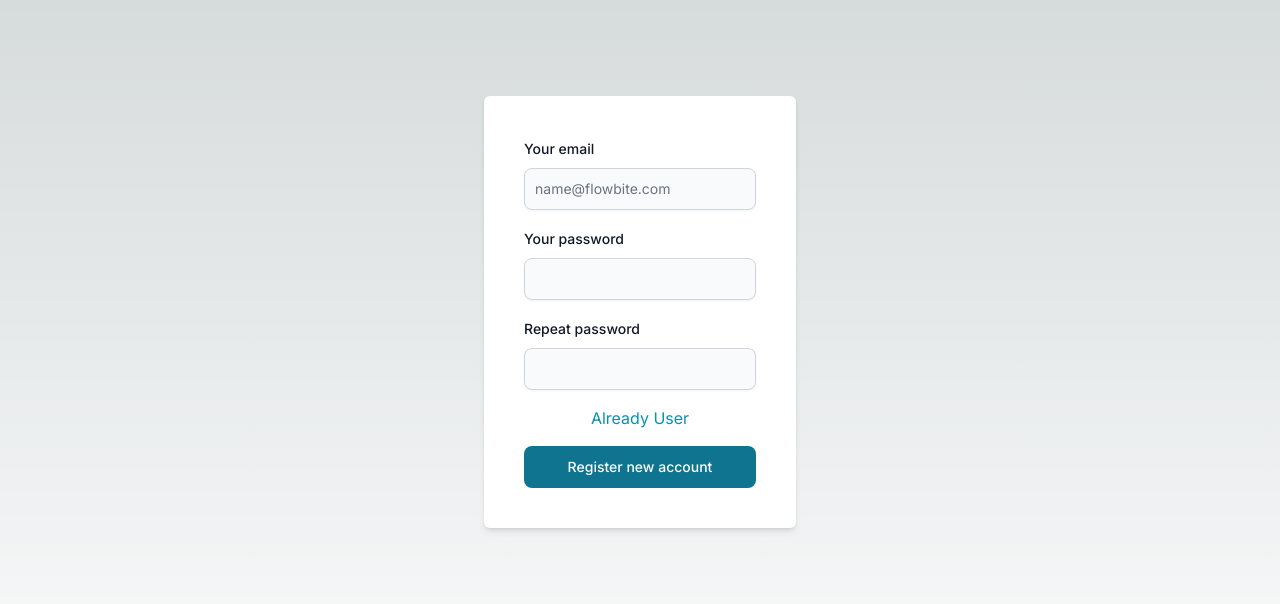
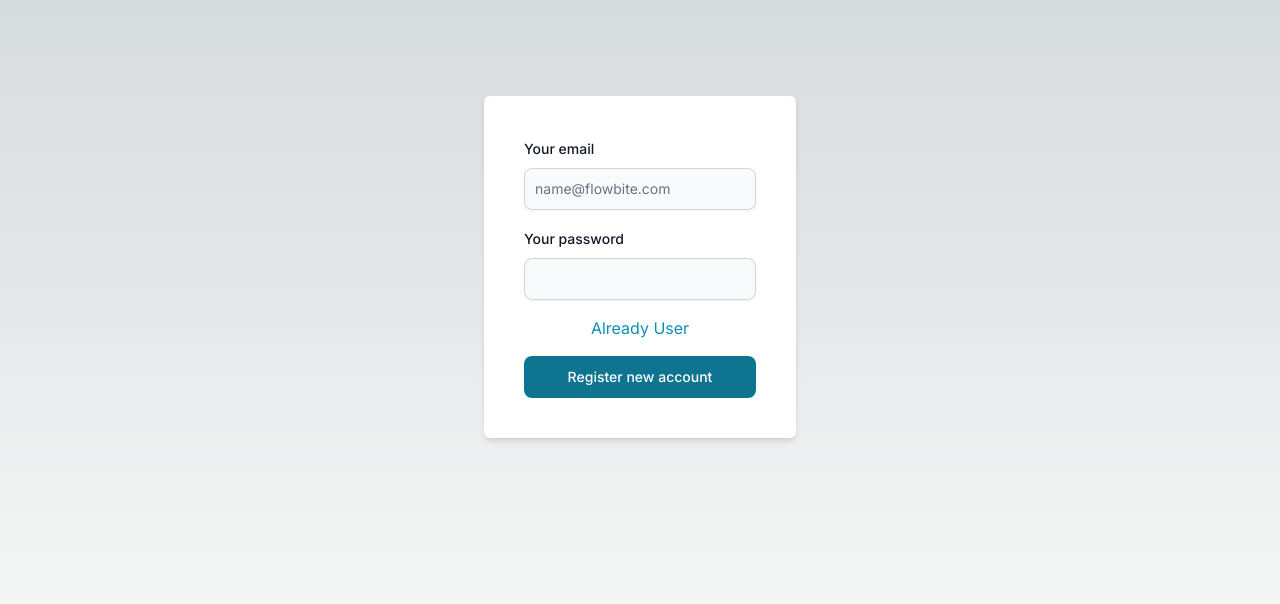
Before and after one commit to usman313/Next-ToDo-Auth-PostGres, a Next.js app: page /sign-up in a window 1280 px wide. Shown: the top 604 px of the page. Built offline with nearby package versions, Linux system fonts and the light colour scheme.

Commit message:
cotinue from mapping tasks

```diff
--- a/package.json
+++ b/package.json
@@ -17,7 +17,8 @@
     "next-auth": "^4.23.2",
     "react": "^18",
     "react-dom": "^18",
-    "react-spinners": "^0.13.8"
+    "react-spinners": "^0.13.8",
+    "react-toastify": "^9.1.3"
   },
   "devDependencies": {
     "autoprefixer": "^10",
--- a/src/app/(auth)/sign-up/page.jsx
+++ b/src/app/(auth)/sign-up/page.jsx
@@ -1,11 +1,36 @@
 'use client'
 
+import { Toaster } from '@/components';
 import { Button, Checkbox, Label, TextInput } from 'flowbite-react';
 import Link from 'next/link';
+import { useRouter } from 'next/navigation';
+import { useState } from 'react';
 
 function SignUp() {
+    const [email, setEmail] = useState()
+    const [password, setPassword] = useState()
+    const router = useRouter()
+
+    const submitHandler= async (e)=>{
+        e.preventDefault();
+        const response = await fetch(`http://localhost:3000/api/add-user`, {
+            method: 'POST',
+            headers: {
+                'Content-Type': 'application/json',
+            },
+            body: JSON.stringify({
+                email: email,
+                password: password,
+            }),
+        })
+        if(response.status === 200){
+            <Toaster type="success" message="User added successfully!" />
+            router.push('/')
+        }
+    }
     return (
-        <form className=" m-24 flex max-w-2xl flex-col gap-4 bg-white p-10 rounded-md shadow-md">
+        <form onSubmit={submitHandler} >
+            <div className=" m-24 flex max-w-2xl flex-col gap-4 bg-white p-10 rounded-md shadow-md">
             <div>
                 <div className="mb-2 block">
                     <Label
@@ -14,11 +39,13 @@ function SignUp() {
                     />
                 </div>
                 <TextInput
-                    id="email2"
+                    id="email"
                     placeholder="name@flowbite.com"
                     required
                     shadow
                     type="email"
+                    onChange={(e)=>setEmail(e.target.value)}
+                    value={email}
                 />
             </div>
             <div>
@@ -29,24 +56,12 @@ function SignUp() {
                     />
                 </div>
                 <TextInput
-                    id="password2"
+                    id="password"
                     required
                     shadow
                     type="password"
-                />
-            </div>
-            <div>
-                <div className="mb-2 block">
-                    <Label
-                        htmlFor="repeat-password"
-                        value="Repeat password"
-                    />
-                </div>
-                <TextInput
-                    id="repeat-password"
-                    required
-                    shadow
-                    type="password"
+                    onChange={(e)=>setPassword(e.target.value)}
+                    value={password}
                 />
             </div>
             <div className="flex justify-center items-center gap-2">
@@ -62,6 +77,7 @@ function SignUp() {
             <Button type="submit">
                 Register new account
             </Button>
+            </div>
         </form>
     )
 }
--- a/src/app/(route)/home/page.jsx
+++ b/src/app/(route)/home/page.jsx
@@ -1,6 +1,6 @@
 'use client'
 
-import React, { useState } from 'react'
+import React, { useEffect, useState } from 'react'
 import {
   Button,
   TextInput
@@ -10,18 +10,25 @@ import { AiOutlineEdit } from "react-icons/ai";
 
 function Home() {
   const [task, setTask]= useState()
-  const submitHandler = ()=>{
-    const response = fetch(`${process.env.NEXTAUTH_URL}/add-todo`, {
-      method: POST,
+  const [taskList, setTaskList] = useState()
+  useEffect(()=>{
+    const response = fetch(`http://localhost:3000/api/get-task-list`);
+    setTaskList(response)
+    console.log('response: ', response?.data)
+  }, [])
+  const submitHandler = async (e) => {
+    e.preventDefault();
+    const response = await fetch(`http://localhost:3000/api/add-todo`, {
+      method: 'POST',
       headers: {
-        'Content-Type': 'Application/JSON',
+        'Content-Type': 'application/json',
       },
-      body: {
-        task: 'task'
-      }
-    })
+      body: JSON.stringify({
+        task: task,
+      }),
+    });
   }
-  return (
+return (
     <div className='w-full flex items-center justify-center px-48 py-14'>
       <div className=' w-full flex flex-col rounded-md shadow-lg bg-[#edfcfd] p-5'>
         <div className=' bg-white rounded-md p-2 mb-3'>
@@ -38,6 +45,7 @@ function Home() {
                 placeholder="Write new to-do"
                 required
                 type="text"
+                value={task}
                 onChange={(e)=>setTask(e.target.value)}
                 className=' h-full'
               />
@@ -46,7 +54,7 @@ function Home() {
                 New
               </Button>
           </div>
-        </form>
+          </form>
 
         <div className=' bg-[#c4f1f9] my-3 shadow-lg rounded-md px-3 py-2 grid grid-cols-4'>
           <div className=' col-span-3 place-items-center'>
--- a/src/app/api/add-todo/route.js
+++ b/src/app/api/add-todo/route.js
@@ -3,12 +3,11 @@ import { NextResponse } from "next/server";
 
 export async function POST(request){
     const {task} = await request.json()
-    console.log('payload seach param: ', task)
     try{
         if(!task){
             throw new Error('Title, Descriptiona and Status are requried')
         }
-        await sql`INSERT INTO task_txodo (title, description, status) VALUES (title${+task}, ${task}, ${false});`;
+        await sql`INSERT INTO todo (title, task, status) VALUES ('No Title', ${task}, 'pending');`;
         return NextResponse.json({message: 'Todo Added Successfully'}, {status: 200})
     }catch(error){
         return NextResponse.json({ error }, { status: 500 });
--- a/src/app/api/add-user/route.js
+++ b/src/app/api/add-user/route.js
@@ -2,15 +2,17 @@ import { encryptPassword } from '@/helpers/bcryptPassword';
 import { sql } from '@vercel/postgres';
 import { NextResponse } from 'next/server';
 
-export async function GET(request) {
-  const { searchParams } = new URL(request.url);
-  const email = searchParams.get('email');
-  const password = searchParams.get('password');
+export async function POST(request) {
+  const { email, password } = await request.json()
+  if (!email || !password) throw new Error('Email and Password names required');
+  const result = await sql`SELECT * FROM students WHERE email = ${email}`
+  if(result?.rows?.length){
+    return NextResponse.json({message: 'User  already Exists'}, {status: 300})
+  }
 
   const encPass = await encryptPassword(password)
 
   try {
-    if (!email || !password) throw new Error('Email and Password names required');
     await sql`INSERT INTO students (email, password) VALUES (${email}, ${encPass});`;
     return NextResponse.json({ message: 'User added Successfully' }, { status: 200 });
   } catch (error) {
--- a/src/app/api/create-todo-table/route.js
+++ b/src/app/api/create-todo-table/route.js
@@ -4,8 +4,8 @@ import { NextResponse } from 'next/server';
 export async function GET(request) {
   try {
     const result =
-      await sql`CREATE TABLE task_txodo (id serial PRIMARY KEY, title varchar(255), description varchar(255), status boolean );`;
-    return NextResponse.json({ result }, { status: 200 });
+      await sql`CREATE TABLE todo (id serial PRIMARY KEY, title text, task text, status VARCHAR(255));`;
+      return NextResponse.json({ result }, { status: 200 });
   } catch (error) {
     return NextResponse.json({ error }, { status: 500 });
   }
--- /dev/null
+++ b/src/app/api/get-task-list/route.js
@@ -0,0 +1,7 @@
+import { sql } from "@vercel/postgres";
+import { NextResponse } from "next/server";
+
+export async function GET(request){
+  const result = await sql`SELECT * from todo`
+  return NextResponse.json({result}, {status: 200})
+}
--- a/src/app/layout.jsx
+++ b/src/app/layout.jsx
@@ -1,7 +1,8 @@
 import './globals.css'
 import { Inter } from 'next/font/google'
-
 import AuthProvider from '@/lib/AuthProvider'
+import 'react-toastify/dist/ReactToastify.css';
+import { ToastContainer } from 'react-toastify';
 
 const inter = Inter({ subsets: ['latin'] })
 
@@ -18,6 +19,7 @@ export default function RootLayout({ children }) {
           <AuthProvider>
             {children}
           </AuthProvider>
+          <ToastContainer />
         </main>
       </body>
     </html>
--- /dev/null
+++ b/src/components/Toaster/index.jsx
@@ -0,0 +1,19 @@
+'use client'
+
+import { toast } from 'react-toastify';
+
+function Toaster({ type, message }) {
+    toast(message || 'hi im toast', {
+      position: 'top-right',
+      autoClose: 1500,
+      hideProgressBar: false,
+      closeOnClick: true,
+      pauseOnHover: true,
+      draggable: true,
+      progress: undefined,
+      theme: 'light',
+      type: type === 'success' ? 'success' : type === 'error' ? 'error' : 'info',
+  });
+}
+
+export default Toaster
--- a/src/components/index.js
+++ b/src/components/index.js
@@ -1,11 +1,13 @@
 import {Button} from "./Button";
 import Loader from "./Loader";
 import Navbar from "./Navbar";
+import Toaster from "./Toaster";
 import Typography from "./Typography";
 
 export {
     Button,
     Loader,
     Navbar,
+    Toaster,
     Typography,
 }
```
Also changed, not shown: 1 other file (tests, documents, lock files or other folders).
